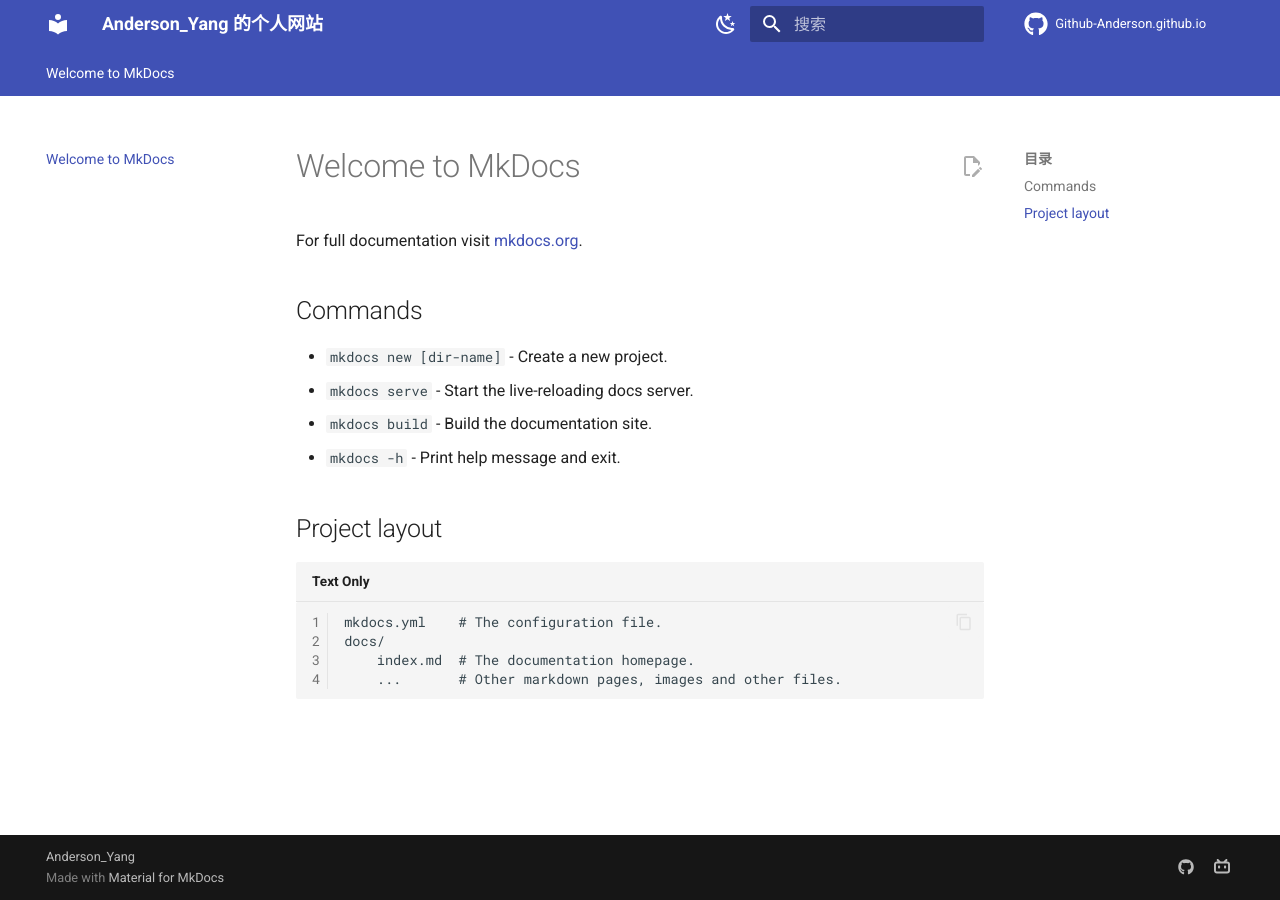
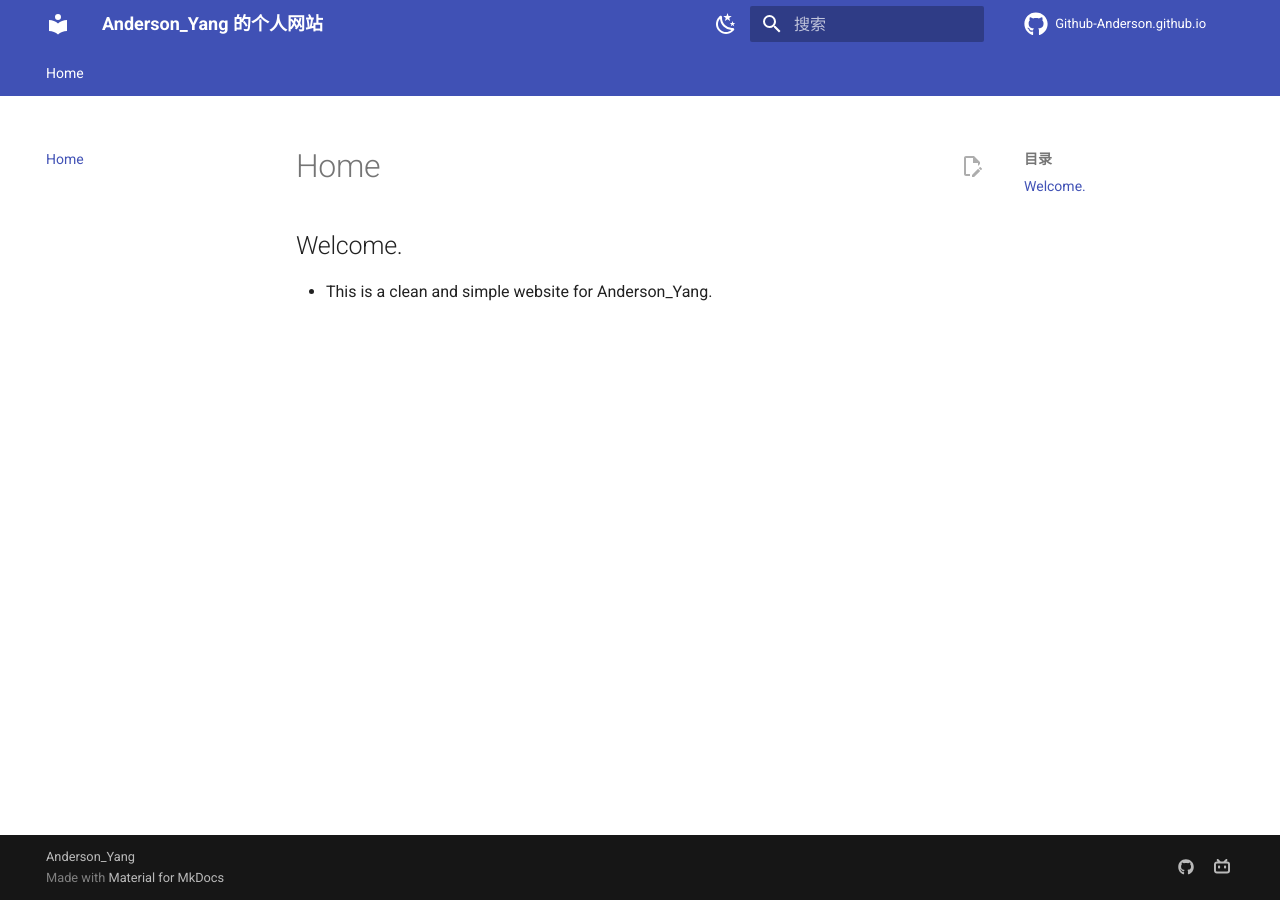
Before and after one commit to Github-Anderson/Github-Anderson.github.io, an MkDocs documentation site: the page built from docs/index.md, in a window 1280 px wide. Built offline with MkDocs 1.6.1 and Material for MkDocs 9.7.7, drawn with Linux system fonts in a browser that asks for light colours; nearby versions of some CDN libraries; library files that are not in the unit come from our copies; comment, search, counter and statistics services are not loaded.

Commit message:
Update index.md

```diff
--- a/docs/index.md
+++ b/docs/index.md
@@ -1,17 +1,3 @@
-# Welcome to MkDocs
+## Welcome.
 
-For full documentation visit [mkdocs.org](https://www.mkdocs.org).
-
-## Commands
-
-* `mkdocs new [dir-name]` - Create a new project.
-* `mkdocs serve` - Start the live-reloading docs server.
-* `mkdocs build` - Build the documentation site.
-* `mkdocs -h` - Print help message and exit.
-
-## Project layout
-
-    mkdocs.yml    # The configuration file.
-    docs/
-        index.md  # The documentation homepage.
-        ...       # Other markdown pages, images and other files.
+- This is a clean and simple website for Anderson_Yang.
```
